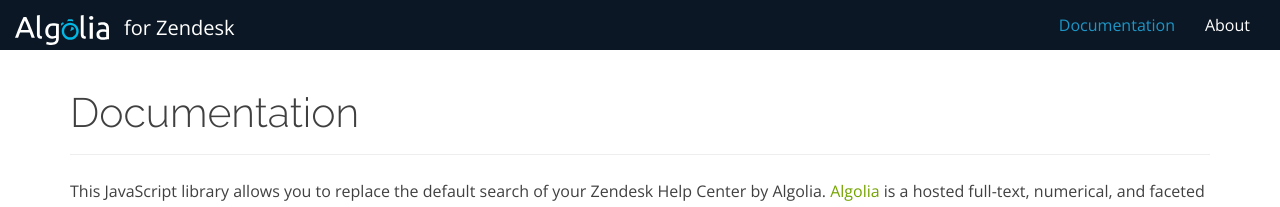
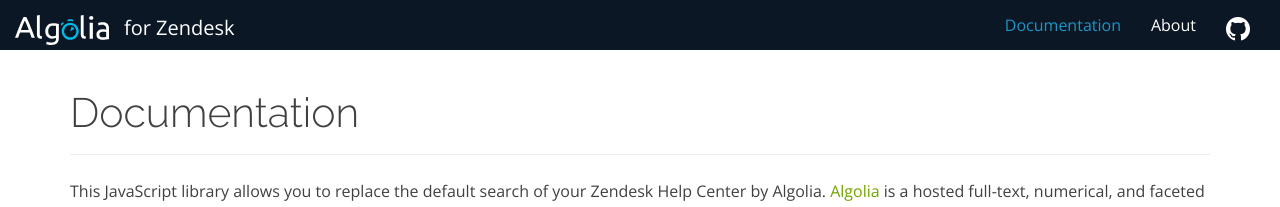
Before and after one commit to algolia/algoliasearch-zendesk, a Jekyll site: the page built from docs/documentation.md, in a window 1280 px wide. Shown: the top 207 px of the page. Built offline with Jekyll 4.4.1, drawn with Linux system fonts in a browser that asks for light colours; nearby versions of some CDN libraries; comment, search, counter and statistics services are not loaded.

Commit message:
Docs: add gihtub link

```diff
--- a/docs/_includes/header.html
+++ b/docs/_includes/header.html
@@ -18,6 +18,11 @@
               <a href="{{ site.baseurl }}{{ link.url }}" title="{{ link.title }}">{{ link.text }}</a>
             </li>
           {% endfor %}
+          <li class="text-xl">
+              <a href="https://github.com/algolia/algoliasearch-zendesk" title="GitHub">
+                <i class="fa fa-github"></i>
+              </a>
+            </li>
         </ul>
       </div>
     </div>
--- a/docs/css/_helper.scss
+++ b/docs/css/_helper.scss
@@ -105,9 +105,9 @@
 
 //font size
 .text-xxl {
-  font-size: 50px; }
+  font-size: 36px; }
 .text-xl {
-  font-size: 32px; }
+  font-size: 28px; }
 .text-lg {
   font-size: 20px; }
 .text-sm {
```
